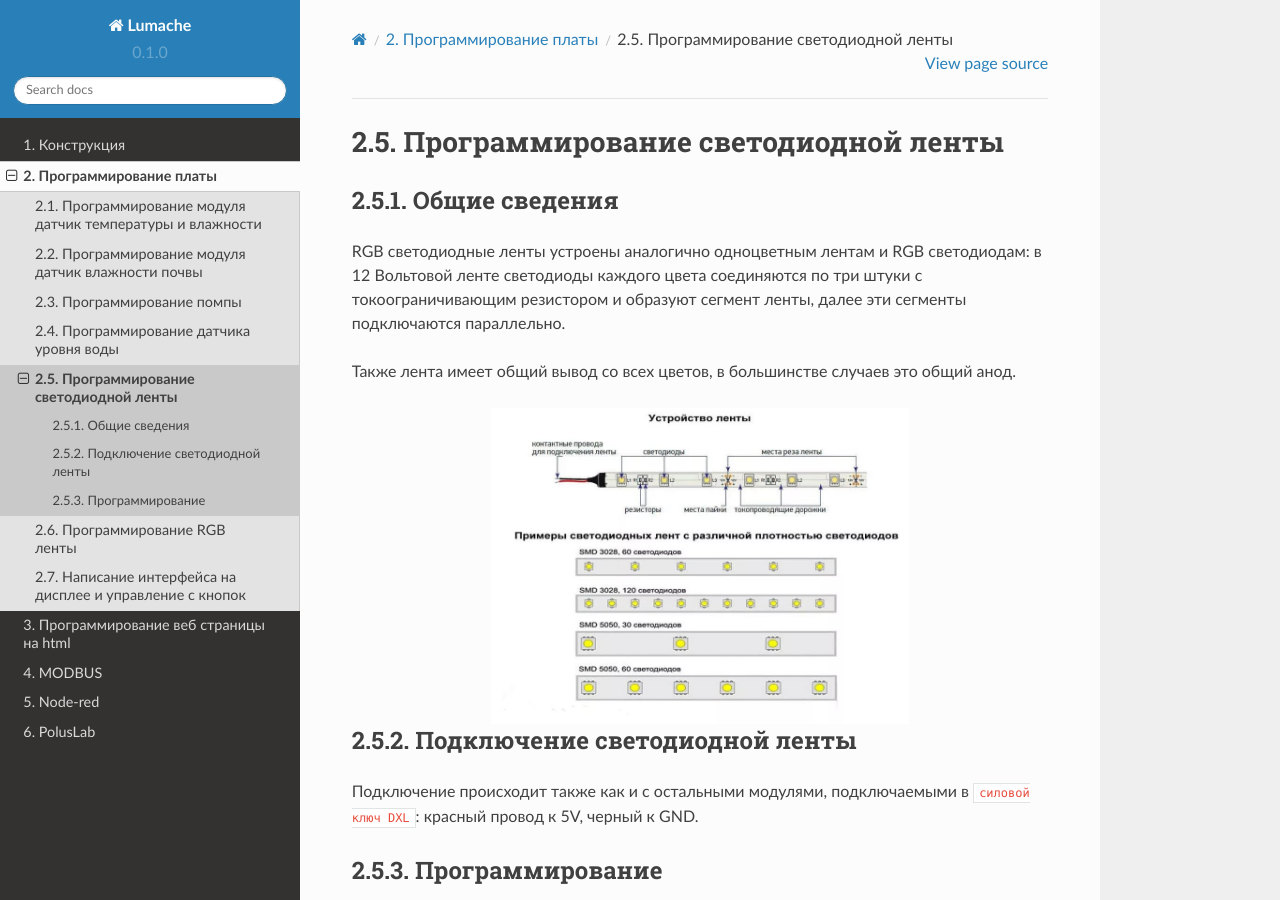
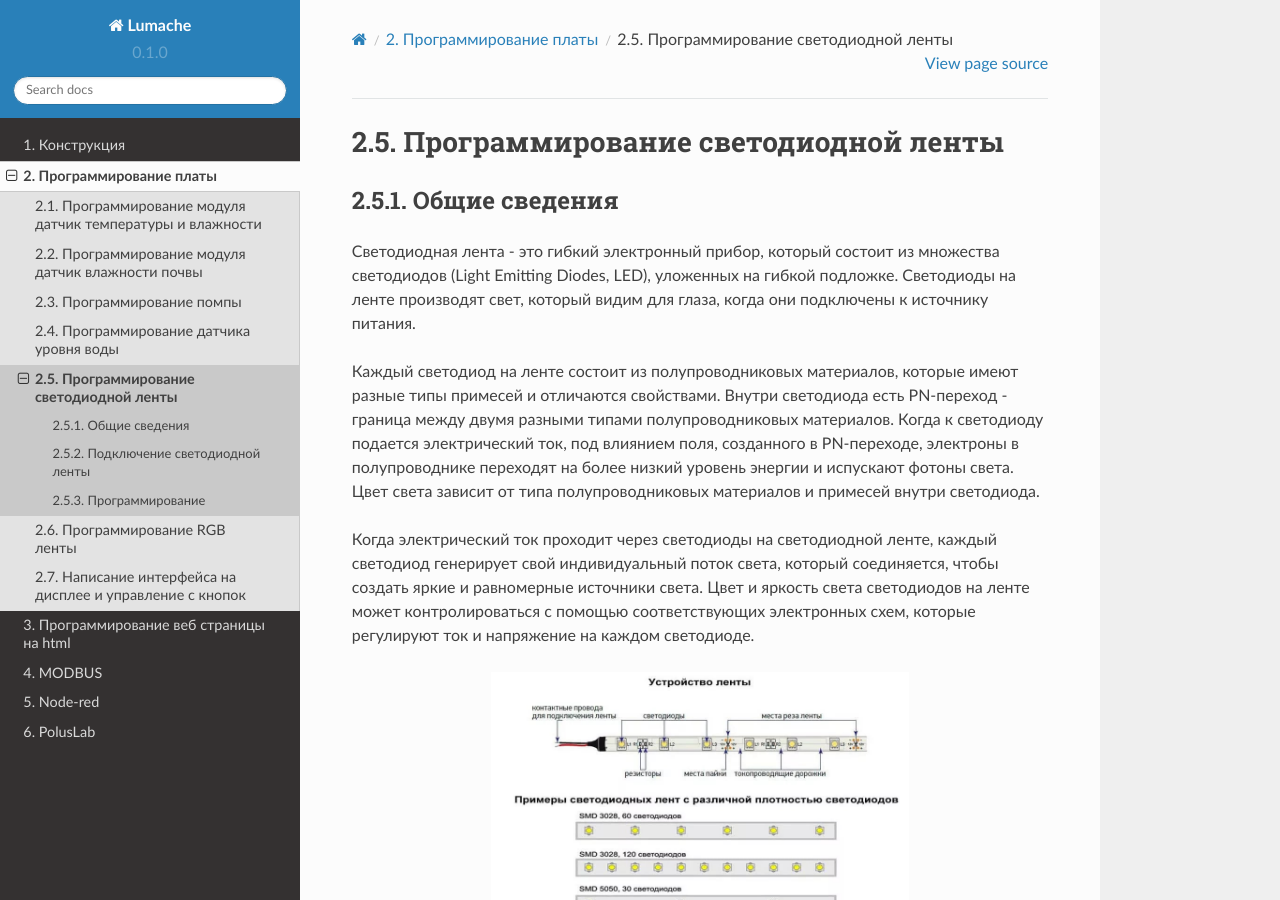
Before and after one commit to BBanwz/book_AL_GH, a Sphinx documentation site: the page built from docs/2MBCode/5LED.rst, in a window 1280 px wide and 900 px high. Built offline with Sphinx 7.4.7 and the Read the Docs theme 2.0.0, drawn with Linux system fonts in a browser that asks for light colours.

Commit message:
Update 5LED.rst

```diff
--- a/docs/2MBCode/5LED.rst
+++ b/docs/2MBCode/5LED.rst
@@ -4,9 +4,11 @@
 Общие сведения
 ~~~~~~~~~~~~~~
 
-RGB светодиодные ленты устроены аналогично одноцветным лентам и RGB светодиодам: в 12 Вольтовой ленте светодиоды каждого цвета соединяются по три штуки с токоограничивающим резистором и образуют сегмент ленты, далее эти сегменты подключаются параллельно.
+Светодиодная лента - это гибкий электронный прибор, который состоит из множества светодиодов (Light Emitting Diodes, LED), уложенных на гибкой подложке. Светодиоды на ленте производят свет, который видим для глаза, когда они подключены к источнику питания.
 
-Также лента имеет общий вывод со всех цветов, в большинстве случаев это общий анод.
+Каждый светодиод на ленте состоит из полупроводниковых материалов, которые имеют разные типы примесей и отличаются свойствами. Внутри светодиода есть PN-переход - граница между двумя разными типами полупроводниковых материалов. Когда к светодиоду подается электрический ток, под влиянием поля, созданного в PN-переходе, электроны в полупроводнике переходят на более низкий уровень энергии и испускают фотоны света. Цвет света зависит от типа полупроводниковых материалов и примесей внутри светодиода.
+
+Когда электрический ток проходит через светодиоды на светодиодной ленте, каждый светодиод генерирует свой индивидуальный поток света, который соединяется, чтобы создать яркие и равномерные источники света. Цвет и яркость света светодиодов на ленте может контролироваться с помощью соответствующих электронных схем, которые регулируют ток и напряжение на каждом светодиоде.
 
 .. figure:: images/15.png
        :width: 60%
```
